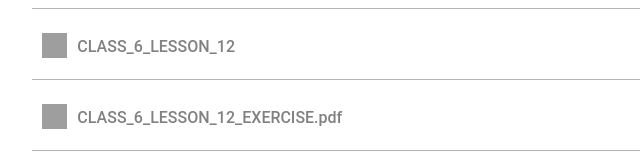
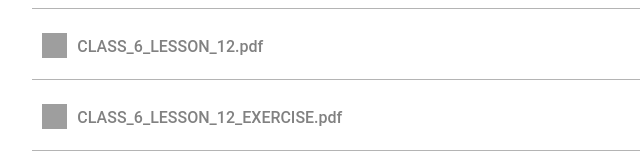
Before and after one commit to anitamalhotraa/anitamalhotraa.github.io, a plain HTML site: page 6TH_JKHF7834TR7IETG78934TYIUERFYHEUIYFR89463Y8HR987Y3IU4G7IT783U.html in a window 1280 px wide. Shown: the part 559-726 px from the top of the page, 121-761 px from the left. Drawn offline with Linux system fonts and the light colour scheme; grey boxes are pictures that could not be loaded.

Commit message:
Update 6TH_JKHF7834TR7IETG78934TYIUERFYHEUIYFR89463Y8HR987Y3IU4G7IT783U.html

```diff
--- a/6TH_JKHF7834TR7IETG78934TYIUERFYHEUIYFR89463Y8HR987Y3IU4G7IT783U.html
+++ b/6TH_JKHF7834TR7IETG78934TYIUERFYHEUIYFR89463Y8HR987Y3IU4G7IT783U.html
@@ -60,7 +60,7 @@
                 <div class="FOLDER_PARENT" onclick="window.location.href = './files/6th/CLASS_6_LESSON_12'">
             <div class="FOLDER">
             <img style="margin-left: 10px;" src="https://findicons.com/files/icons/1579/devine/256/file.png" height="25px" width="25px">
-            <span class="label">CLASS_6_LESSON_12</span>
+            <span class="label">CLASS_6_LESSON_12.pdf</span>
             </div>
             <div class="divider2"></div>
         </div>
```
